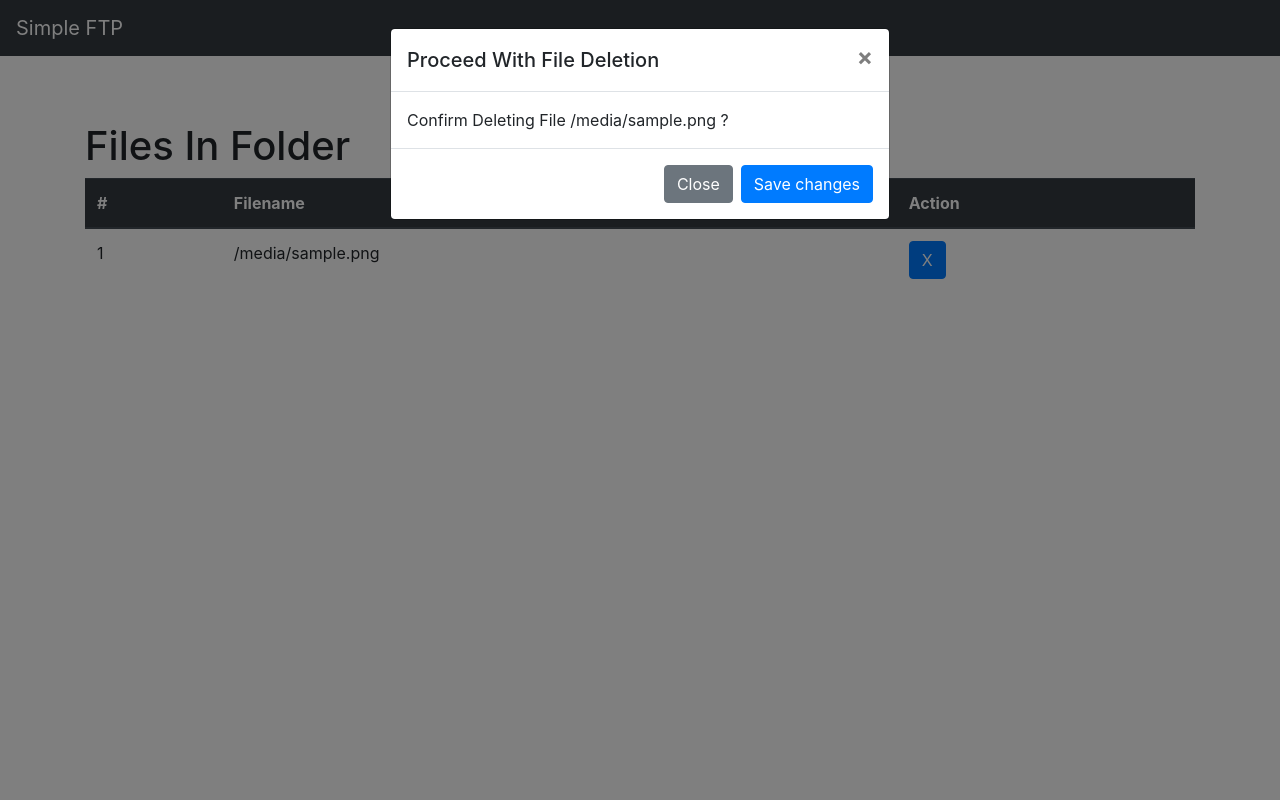
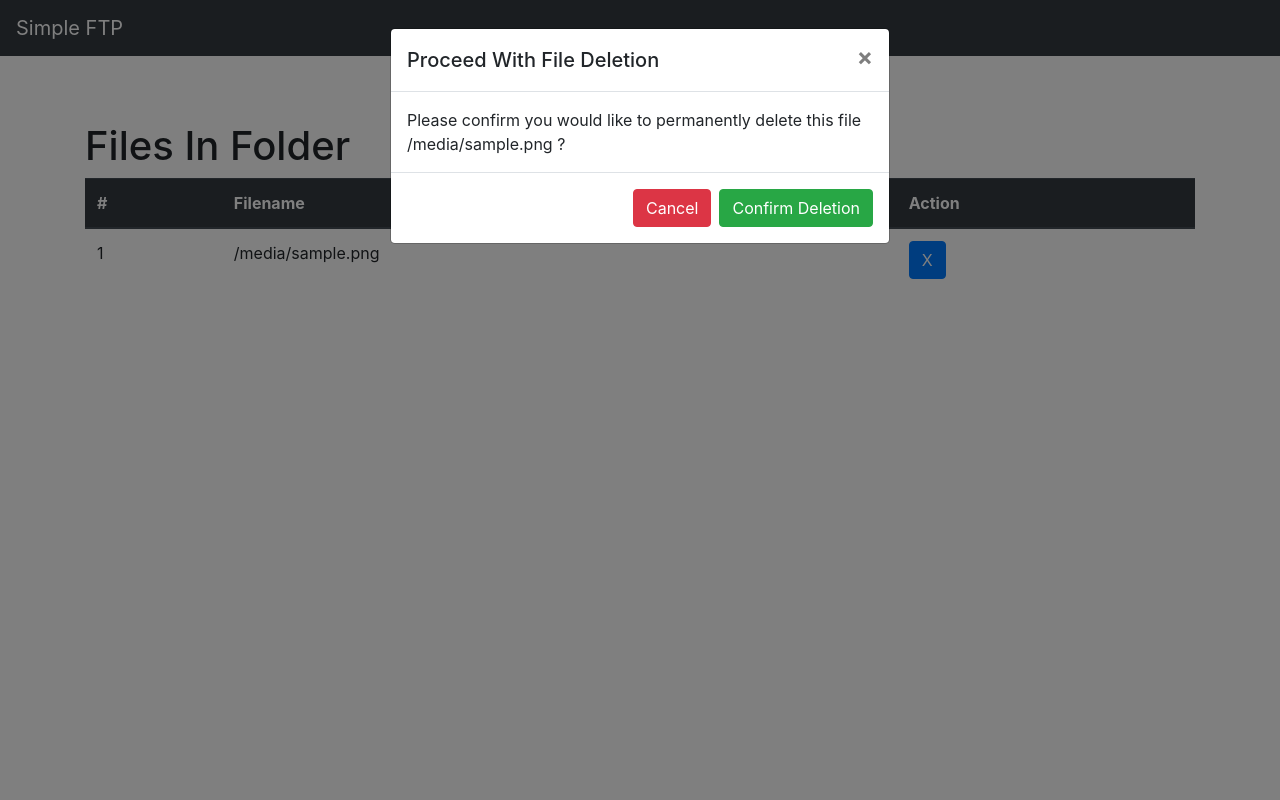
Before and after one commit to vijaygenius123/django_simple_ftp, a Django app: template templates/ftp/home.html in a window 1280 px wide, after a click that opens the changed part. Run offline with Django 3.2, Linux system fonts and the light colour scheme; the template is opened without the code that fills it: most values are stand-ins (such as "Sample title", 1, 10 or a date in 2020); some libraries are stand-ins or nearby versions.

Commit message:
Changed Message

```diff
--- a/templates/ftp/home.html
+++ b/templates/ftp/home.html
@@ -48,8 +48,8 @@
 
                 </div>
                 <div class="modal-footer">
-                    <button type="button" class="btn btn-secondary" data-dismiss="modal">Close</button>
-                    <button type="button" class="btn btn-primary" id="fileConfirm">Save changes</button>
+                    <button type="button" class="btn btn-danger" data-dismiss="modal">Cancel</button>
+                    <button type="button" class="btn btn-success" id="fileConfirm">Confirm Deletion </button>
                 </div>
             </div>
         </div>
@@ -63,7 +63,7 @@
     <script>
         $('#confirmationModal').on('show.bs.modal', function (e) {
             const fileName = $(e.relatedTarget).data('filename');
-            $('#modalBody').text(`Confirm Deleting File ${fileName} ?`);
+            $('#modalBody').text(`Please confirm you would like to permanently delete this file ${fileName} ?`);
             $('#fileConfirm').data('filename', fileName);
         });
 
```
Also changed, not shown: db.sqlite3.
